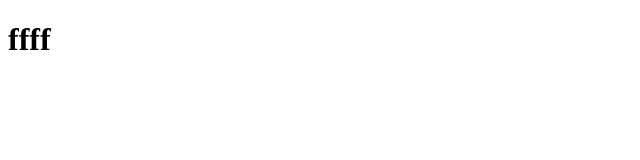
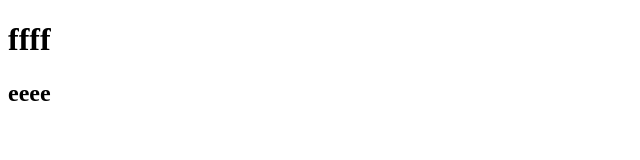
Before and after one commit to Marleei/test_repo, a plain HTML site: page index.html in a window 1280 px wide. Shown: the full height of the page, 0-640 px from the left. Drawn offline with Linux system fonts and the light colour scheme.

Commit message:
add title

```diff
--- a/index.html
+++ b/index.html
@@ -7,5 +7,6 @@
 </head>
 <body>
     <h1>ffff</h1>
+    <h2>eeee</h2>
 </body>
 </html>
```
